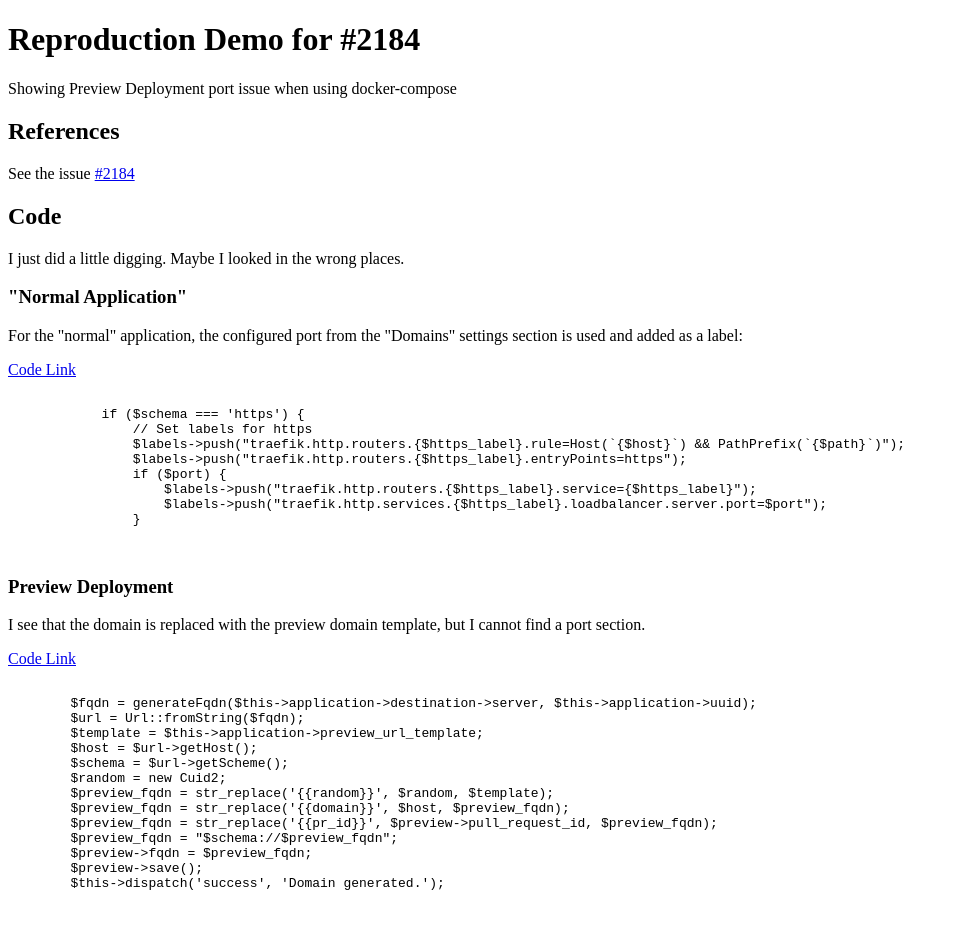
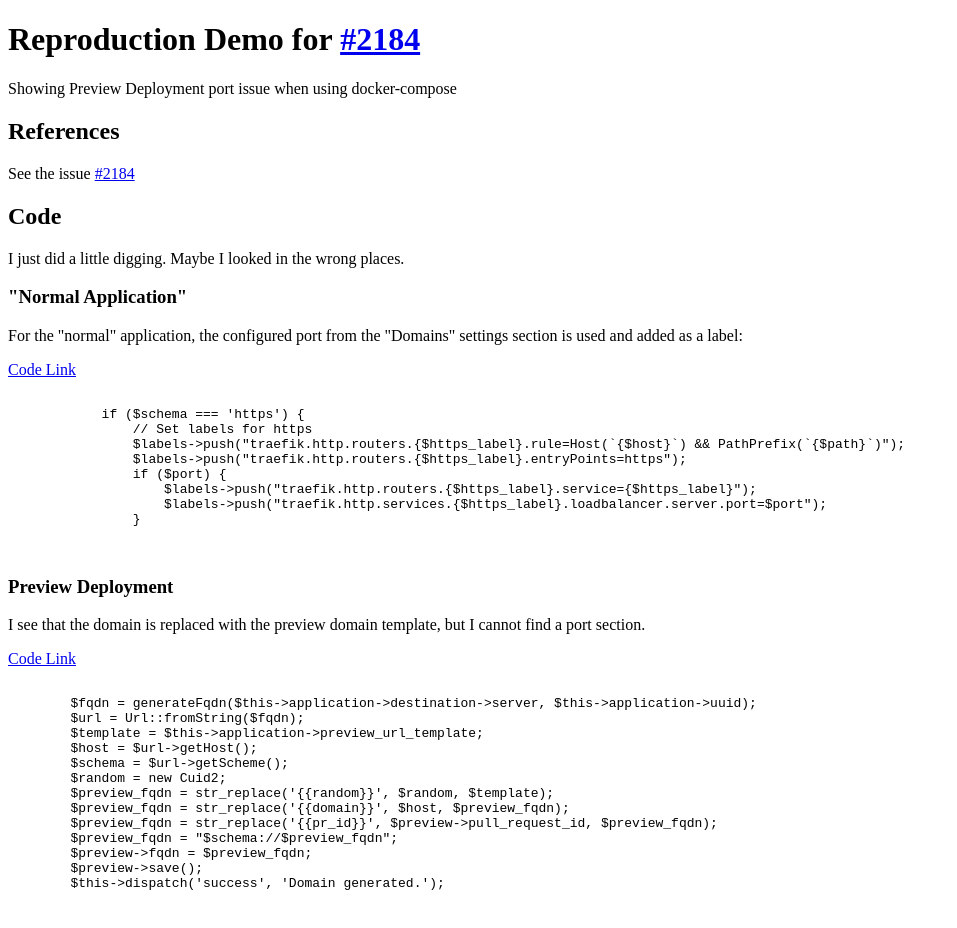
Before and after one commit to chillinPanda/coolify-docker-compose-preview-deployments-traefik-loadbalancer-port-is-missing, a plain HTML site: page www/index.html in a window 1280 px wide. Shown: the whole page, without its empty margins (0-957 px from the left). Drawn offline with Linux system fonts and the light colour scheme.

Commit message:
add the issue link into the h1

```diff
--- a/www/index.html
+++ b/www/index.html
@@ -6,7 +6,7 @@
   <title>Reproduction Demo for #2184</title>
 </head>
 <body>
-  <h1>Reproduction Demo for #2184</h1>
+  <h1>Reproduction Demo for <a href="https://github.com/coollabsio/coolify/issues/2184">#2184</a></h1>
   <p>Showing Preview Deployment port issue when using docker-compose</p>
 
   <h2>References</h2>
```
